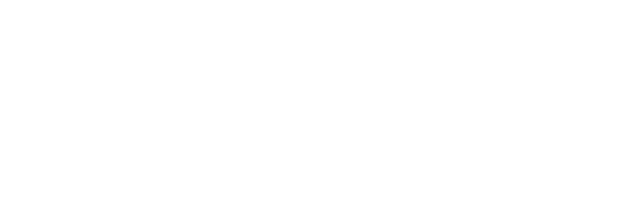
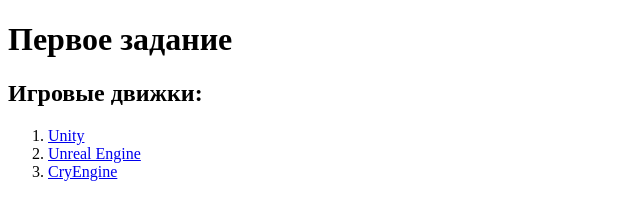
Before and after one commit to MrYouVerLei/task-html, a website: page src/index.html in a window 1280 px wide. Shown: the whole page, without its empty margins (0-640 px from the left). Drawn offline with Linux system fonts and the light colour scheme.

Commit message:
Задание по HTML

```diff
--- a/src/index.html
+++ b/src/index.html
@@ -1,7 +1,17 @@
-<!DOCTYPE html>
+<!doctype html>
 <html lang="en">
     <head>
         <title>HTML</title>
     </head>
-    <body></body>
+    <body>
+        <h1>Первое задание</h1>
+        <h2>Игровые движки:</h2>
+        <ol>
+            <li><a href="https://unity.com/ru">Unity</a></li>
+            <li>
+                <a href="https://www.unrealengine.com/en-US">Unreal Engine</a>
+            </li>
+            <li><a href="https://www.cryengine.com/">CryEngine </a></li>
+        </ol>
+    </body>
 </html>
```
Also changed, not shown: 1 other file.
